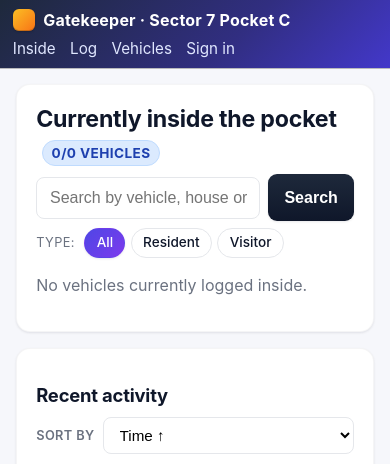
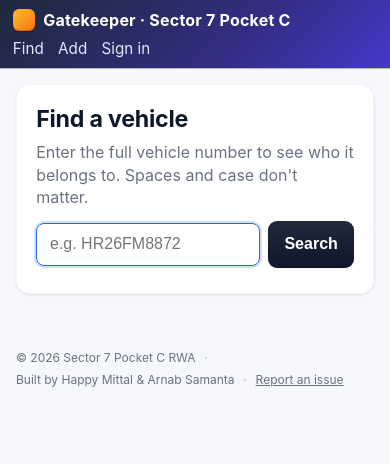
Before and after one commit to happy2332/gatekeeping-sector7, a Flask app: page / in a window 390 px wide. Shown: the top 464 px of the page. Run offline with Flask 3, Linux system fonts and the light colour scheme; data that the repository does not hold is empty.

Commit message:
Re-scope by role: residents see only Find + Add; admin keeps the rest
NEW: GET / is a resident search landing
- Exact-match plate lookup (case + space insensitive). 'HR26FM8872',
  'hr26fm8872', and 'hr 26 fm 8872' all hit the same row.
- Result card shows Vehicle / House / Floor / Owner / Phone (with
  tap-to-call). Miss shows red 'No vehicle found' + a link to register.
- Public — no login.

ROUTING
- /inside is the new URL for the live 'Currently inside' page;
  admin-only (was at /).
- /log: admin-only.
- /vehicles (list): admin-only.
- /vehicles/new: still public (residents register here).
- /gate: still guard+admin (unchanged).
- All admin routes unchanged.

NAV
- Resident sees: Find · Add · Sign in.
- Guard adds: Gate · log out.
- Admin adds: Inside · Log · Vehicles · Admin · log out.

POST redirects on /houses/new now use role_home_url() so the
landing page matches the user's role (admin → /vehicles, guard →
/gate, resident → /).

Tests updated for the new role boundaries (125/125 pass).

```diff
--- a/app.py
+++ b/app.py
@@ -94,6 +94,16 @@ def inject_role():
         "is_guard": role_at_least("guard"),
         "is_admin": role_at_least("admin"),
     }
+
+
+def role_home_url():
+    """Where to send a user after a successful POST. Admin sees the vehicles
+    list; guards land on the gate; residents go back to the search page."""
+    if role_at_least("admin"):
+        return url_for("vehicles_list")
+    if role_at_least("guard"):
+        return url_for("gate")
+    return url_for("index")
 
 
 def _parse_ts(value):
@@ -211,6 +221,32 @@ def normalise_plate(plate: str) -> str:
 
 @app.route("/")
 def index():
+    """Public landing page — exact-plate search for residents."""
+    db = get_db()
+    q_raw = request.args.get("q", "").strip()
+    q_norm = normalise_plate(q_raw)
+    found = None
+    not_found = False
+    if q_norm:
+        found = db.execute(
+            """
+            SELECT v.plate, h.number AS house_number, h.floor AS house_floor,
+                   h.owner_name, h.phone, h.phone_masked
+            FROM vehicles v JOIN houses h ON h.id = v.house_id
+            WHERE UPPER(v.plate) = ?
+            """,
+            (q_norm,),
+        ).fetchone()
+        not_found = found is None
+    return render_template(
+        "search_landing.html",
+        q=q_raw, found=found, not_found=not_found,
+    )
+
+
+@app.route("/inside")
+@admin_required
+def inside_view():
     db = get_db()
     q = request.args.get("q", "").strip()
     kind_filter = request.args.get("kind", "").strip().lower()
@@ -266,7 +302,7 @@ def index():
     ).fetchone()["c"]
     vehicles_total = db.execute("SELECT COUNT(*) AS c FROM vehicles").fetchone()["c"]
     return render_template(
-        "index.html",
+        "inside.html",
         inside=inside, recent=recent, q=q, kind_filter=kind_filter,
         inside_total=inside_total,
         vehicles_total=vehicles_total,
@@ -274,6 +310,7 @@ def index():
 
 
 @app.route("/vehicles")
+@admin_required
 def vehicles_list():
     db = get_db()
     q = request.args.get("q", "").strip()
@@ -315,11 +352,11 @@ def house_create():
     number = validate_house_number(request.form.get("number", ""))
     if number is None:
         flash(f"House number must be between {HOUSE_NUMBER_MIN} and {HOUSE_NUMBER_MAX}", "error")
-        return redirect(url_for("vehicles_list"))
+        return redirect(role_home_url())
     floor = validate_floor(request.form.get("floor", ""))
     if floor is None:
         flash("Please pick a floor", "error")
-        return redirect(url_for("vehicles_list"))
+        return redirect(role_home_url())
     # Owner / phone are validated *only* on the new-house path. The existing-house
     # path doesn't need them — owner+phone are taken from the existing record.
     owner_name = request.form.get("owner_name", "").strip()
@@ -344,7 +381,7 @@ def house_create():
             seen[norm] = raw
     if self_dups:
         flash("Duplicate vehicles in form: " + "; ".join(self_dups), "error")
-        return redirect(url_for("vehicles_list"))
+        return redirect(role_home_url())
 
     # Detect plates that already belong to other houses.
     conflicts = []
@@ -367,7 +404,7 @@ def house_create():
             conflicts.append(f"{r['plate']} is already registered to {host} — {owner}")
     if conflicts:
         flash("Vehicle conflict: " + "; ".join(conflicts), "error")
-        return redirect(url_for("vehicles_list"))
+        return redirect(role_home_url())
 
     # Look up whether this (number, floor) already exists.
     same_unit = db.execute(
@@ -383,7 +420,7 @@ def house_create():
         if not plates:
             owner = same_unit["owner_name"]
             flash(f"House {label} is already registered to {owner}. Add at least one vehicle to attach.", "error")
-            return redirect(url_for("vehicles_list"))
+            return redirect(role_home_url())
         try:
             for _, norm in plates:
                 db.execute(
@@ -394,17 +431,17 @@ def house_create():
         except sqlite3.IntegrityError as e:
             db.rollback()
             flash(f"Could not attach vehicles: {e}", "error")
-            return redirect(url_for("vehicles_list"))
+            return redirect(role_home_url())
         flash(f"Added {len(plates)} vehicle{'s' if len(plates) != 1 else ''} to house {label}", "ok")
-        return redirect(url_for("vehicles_list"))
+        return redirect(role_home_url())
 
     # Path B: brand-new house. Owner + phone are required here.
     if not owner_name:
         flash("Owner name is required", "error")
-        return redirect(url_for("vehicles_list"))
+        return redirect(role_home_url())
     if not phone:
         flash("Phone number is required", "error")
-        return redirect(url_for("vehicles_list"))
+        return redirect(role_home_url())
 
     try:
         cur = db.execute(
@@ -427,11 +464,11 @@ def house_create():
     except sqlite3.IntegrityError as e:
         db.rollback()
         flash(f"Could not save house: {e}", "error")
-        return redirect(url_for("vehicles_list"))
+        return redirect(role_home_url())
 
     extra = f" with {len(plates)} vehicle{'s' if len(plates) != 1 else ''}" if plates else ""
     flash(f"Registered house {label}{extra}", "ok")
-    return redirect(url_for("vehicles_list"))
+    return redirect(role_home_url())
 
 
 @app.route("/gate")
@@ -642,6 +679,7 @@ def api_log():
 
 
 @app.route("/log")
+@admin_required
 def log_view():
     db = get_db()
     q = request.args.get("q", "").strip()
--- a/templates/base.html
+++ b/templates/base.html
@@ -11,11 +11,15 @@
   <header class="topbar">
     <a href="{{ url_for('index') }}" class="brand">Gatekeeper · Sector 7 Pocket C</a>
     <nav>
+      <a href="{{ url_for('index') }}">Find</a>
+      <a href="{{ url_for('vehicle_new') }}">Add</a>
       {% if is_guard %}<a href="{{ url_for('gate') }}">Gate</a>{% endif %}
-      <a href="{{ url_for('index') }}">Inside</a>
-      <a href="{{ url_for('log_view') }}">Log</a>
-      <a href="{{ url_for('vehicles_list') }}">Vehicles</a>
-      {% if is_admin %}<a href="{{ url_for('admin') }}">Admin</a>{% endif %}
+      {% if is_admin %}
+        <a href="{{ url_for('inside_view') }}">Inside</a>
+        <a href="{{ url_for('log_view') }}">Log</a>
+        <a href="{{ url_for('vehicles_list') }}">Vehicles</a>
+        <a href="{{ url_for('admin') }}">Admin</a>
+      {% endif %}
       {% if is_guard or is_admin %}
         <form method="post" action="{{ url_for('logout') }}" style="display:inline">
           <button class="link" style="color:#d1d5db">log out</button>
--- a/templates/index.html
+++ b/templates/inside.html
@@ -11,13 +11,13 @@
     <input name="q" value="{{ q or '' }}" placeholder="Search by vehicle, house or owner">
     {% if kind_filter %}<input type="hidden" name="kind" value="{{ kind_filter }}">{% endif %}
     <button class="btn" style="flex:0 0 auto">Search</button>
-    {% if q or kind_filter %}<a class="btn" style="flex:0 0 auto;background:#6b7280" href="{{ url_for('index') }}">Clear</a>{% endif %}
+    {% if q or kind_filter %}<a class="btn" style="flex:0 0 auto;background:#6b7280" href="{{ url_for('inside_view') }}">Clear</a>{% endif %}
   </form>
   {% macro qs(kind=None) -%}
     {%- set parts = [] -%}
     {%- if q %}{% set _ = parts.append('q=' ~ q) %}{% endif -%}
     {%- if kind %}{% set _ = parts.append('kind=' ~ kind) %}{% endif -%}
-    {{- ('?' ~ parts|join('&')) if parts else url_for('index') -}}
+    {{- ('?' ~ parts|join('&')) if parts else url_for('inside_view') -}}
   {%- endmacro %}
   <div class="pills">
     <span class="label">Type:</span>
--- /dev/null
+++ b/templates/search_landing.html
@@ -0,0 +1,45 @@
+{% extends "base.html" %}
+{% block title %}Find a vehicle{% endblock %}
+{% block content %}
+<section class="card">
+  <h1>Find a vehicle</h1>
+  <p class="muted" style="margin:.2rem 0 .8rem">
+    Enter the full vehicle number to see who it belongs to.
+    Spaces and case don't matter.
+  </p>
+  <form method="get" class="row" style="margin:.4rem 0 .4rem">
+    <input name="q" value="{{ q or '' }}" placeholder="e.g. HR26FM8872"
+           autocomplete="off" autocapitalize="characters" autofocus required>
+    <button class="btn" style="flex:0 0 auto">Search</button>
+    {% if q %}<a class="btn" style="flex:0 0 auto;background:#6b7280" href="{{ url_for('index') }}">Clear</a>{% endif %}
+  </form>
+
+  {% if found %}
+    <div class="card" style="margin-top:.8rem;background:#f0fdf4;border:1px solid #bbf7d0">
+      <h2 style="margin:0 0 .4rem">{{ found.plate }}</h2>
+      <dl class="house-info">
+        <dt>House</dt>
+        <dd>{{ found.house_number }} · {{ floor_labels.get(found.house_floor, found.house_floor) }} Floor</dd>
+        <dt>Owner</dt>
+        <dd>{{ found.owner_name }}</dd>
+        <dt>Phone</dt>
+        <dd>
+          {% if found.phone and phone_visible(found) %}
+            <a href="tel:{{ found.phone | replace(' ', '') }}">{{ found.phone }}</a>
+          {% else %}
+            <span class="muted">hidden</span>
+          {% endif %}
+        </dd>
+      </dl>
+    </div>
+  {% elif not_found %}
+    <div class="card" style="margin-top:.8rem;background:#fef2f2;border:1px solid #fecaca">
+      <p style="margin:0;color:#991b1b">
+        No vehicle found with number "<strong>{{ q }}</strong>".
+        Double-check the number, or
+        <a href="{{ url_for('vehicle_new') }}">register it now</a>.
+      </p>
+    </div>
+  {% endif %}
+</section>
+{% endblock %}
```
Also changed, not shown: run_admin_tests.py (+18 -10 lines), run_gate_tests.py (+6 -6 lines).
